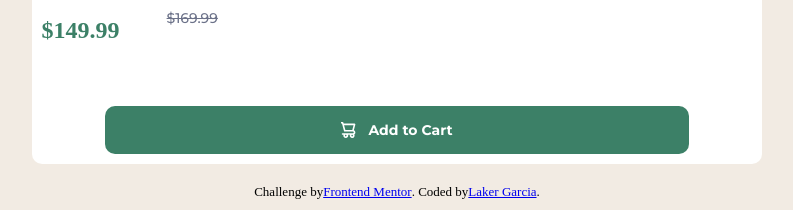
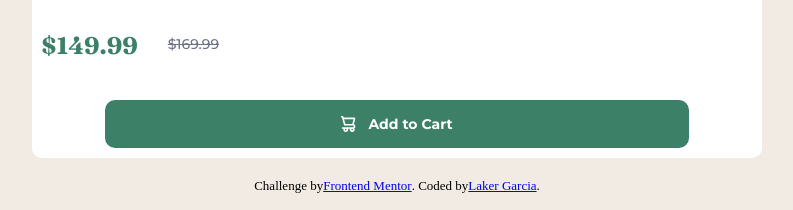
Before and after one commit to lakergarcia/product-preview-card-component, a plain HTML site: page index/index.html in a window 1280 px wide. Shown: the part 749-959 px from the top of the page, without its empty margins (243-1036 px from the left). Drawn offline with Linux system fonts and the light colour scheme.

Commit message:
fix prices position

```diff
--- a/css/styles.css
+++ b/css/styles.css
@@ -74,15 +74,25 @@ footer{
     justify-content: center;
 }
 
+.prices{
+    display: flex;
+    flex-direction: row;
+    justify-content: flex-start;
+    margin: 10px;
+    justify-content: baseline;
+}
+
 .new-price{
     color: hsl(158, 36%, 37%);
+    font-family: 'Fraunces', serif;
 }
 
 .old-price{
     text-decoration: line-through;
+    font-family: 'Montserrat', sans-serif;
     position: relative;
-    bottom: 55px;
-    left: 125px;
+    top: 10px;
+    left: 30px;
 }
 
 .info{
--- a/index/index.html
+++ b/index/index.html
@@ -52,6 +52,10 @@
         CHANEL.
       </P>
 
+    </div>
+
+    <div class="prices">
+
       <h2 class="new-price">
         $149.99
       </h2>
@@ -60,7 +64,9 @@
         $169.99
       </p>
 
-      </div>
+    </div>
+
+
 
       <!-- Button -->
       <div class="element-button">
```
